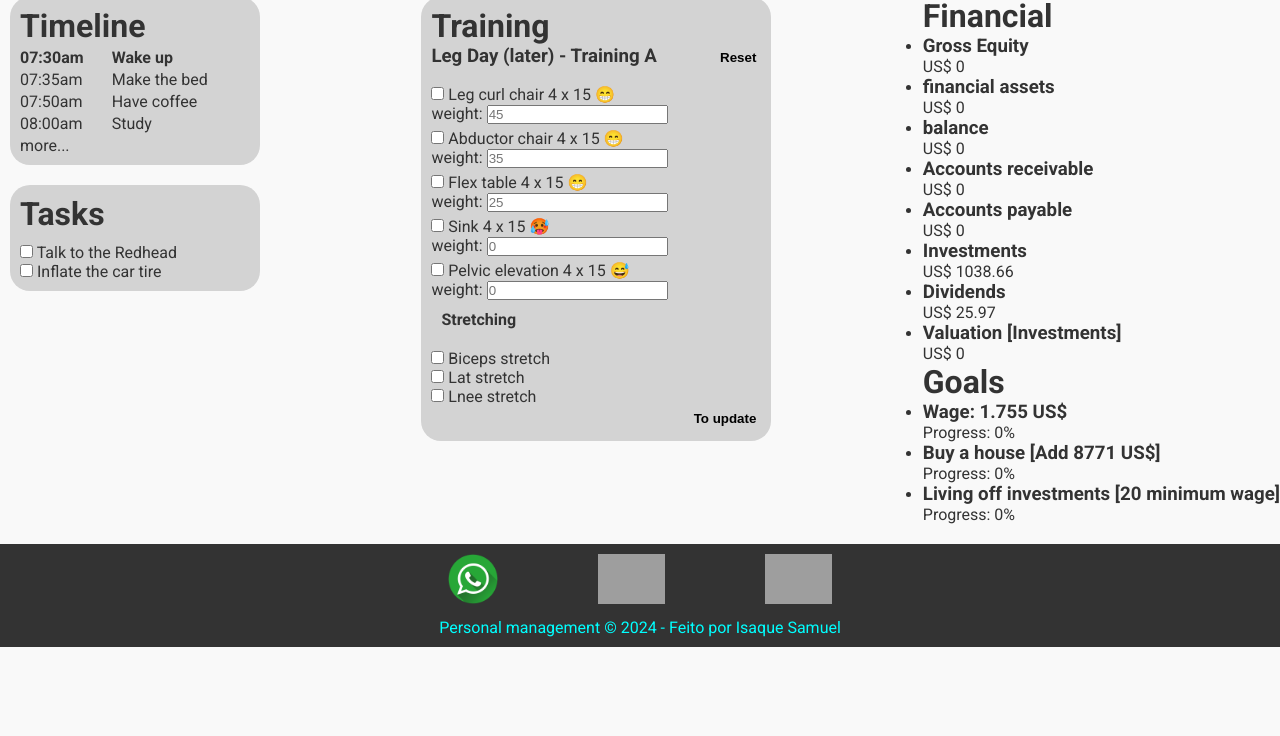
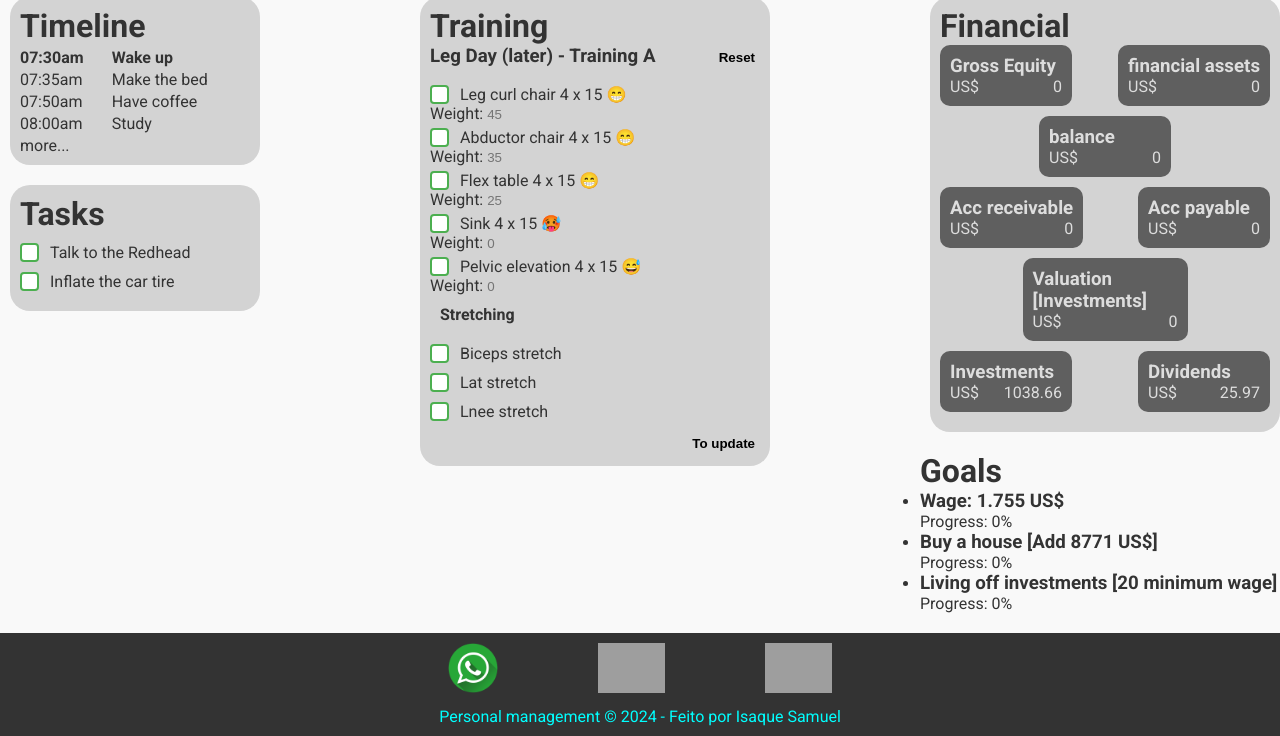
Before and after one commit to devIsaque03/my-website-javascript, a plain HTML site: page assets/html/main.html in a window 1280 px wide. Shown: the part 127-863 px from the top of the page. Before the commit the page ends 800 px from the top, so only its background shows below. Drawn offline with Linux system fonts and the light colour scheme; grey boxes are pictures that could not be loaded.

Commit message:
continuing

```diff
--- a/assets/css/main.css
+++ b/assets/css/main.css
@@ -47,6 +47,10 @@
     list-style: none;
 }
 
+.containertasks ul li {
+    margin-bottom: 10px;
+}
+
 .body {
     display: flex;
     width: 100%;
@@ -87,14 +91,77 @@
     margin-top: 5px;
 }
 
-input[type="checkbox"]:checked + label {
-    border: none;
-}
 
 .academy h4 {
     margin: 10px
 }
 
+.academy input {
+    border: none;
+    background-color: rgb(211, 211, 211);
+}
+
+.academy input:focus {
+    outline: none;
+}
+
+.containerstretching li {
+    margin-bottom: 10px;
+}
+
 .containerbutton {
     text-align: right;
 }
+
+.summaryFinancial {
+    margin-left: 10px;
+    margin-bottom: 20px;
+    width: 350px;
+    background-color: rgb(211, 211, 211);
+    border-radius: 20px;
+    padding: 10px 10px 10px 10px;
+}
+
+.summaryFinancial ul {
+    list-style-type: none;
+}
+
+.summaryFinancial li {
+    min-width: 40%;
+    max-width: 50%;
+    background-color: #5f5f5f;
+    color: #ddd;
+    padding: 10px;
+    margin-bottom: 10px;
+    border-radius: 10px;
+}
+
+.summaryFinancial li p {
+    display: flex;
+    justify-content: space-between;
+}
+
+.containerfinance1 {
+    display: flex;
+    justify-content: space-between;
+}
+
+.containerfinance2 {
+    display: flex;
+    justify-content: center;
+}
+
+.containerfinance3 {
+    display: flex;
+    justify-content: space-between;
+}
+
+.containerfinance4 {
+    display: flex;
+    justify-content: center;
+}
+
+.containerfinance5 {
+    display: flex;
+    justify-content: space-between;
+}
--- /dev/null
+++ b/assets/css/styleinput.css
@@ -0,0 +1,43 @@
+/* Esconde o checkbox padrão */
+input[type="checkbox"] {
+  display: none;
+}
+
+/* Cria o estilo personalizado do checkbox */
+input[type="checkbox"] + label {
+  position: relative;
+  padding-left: 30px; /* Espaço à esquerda para a "caixa" */
+  cursor: pointer;
+  font-size: 16px;
+  color: #333;
+}
+
+/* Cria a "caixa" do checkbox */
+input[type="checkbox"] + label::before {
+  content: "";
+  position: absolute;
+  left: 0;
+  top: 0;
+  width: 15px;
+  height: 15px;
+  border: 2px solid #4CAF50;
+  border-radius: 4px;
+  background-color: white;
+  transition: background-color 0.3s;
+}
+
+/* Estilo para o checkbox marcado */
+input[type="checkbox"]:checked + label::before {
+  background-color: #4CAF50;
+  border-color: #4CAF50;
+}
+
+/* Ícone de "check" quando marcado */
+input[type="checkbox"]:checked + label::after {
+  content: "✔";
+  position: absolute;
+  left: 3px;
+  top: 5;
+  color: white;
+  font-size: 16px;
+}
--- a/assets/css/teste.css
+++ /dev/null
@@ -1,43 +0,0 @@
-/* Esconde o checkbox padrão */
-input[type="checkbox"] {
-    display: none;
-  }
-
-  /* Cria o estilo personalizado do checkbox */
-  input[type="checkbox"] + label {
-    position: relative;
-    padding-left: 30px; /* Espaço à esquerda para a "caixa" */
-    cursor: pointer;
-    font-size: 16px;
-    color: #333;
-  }
-
-  /* Cria a "caixa" do checkbox */
-  input[type="checkbox"] + label::before {
-    content: "";
-    position: absolute;
-    left: 0;
-    top: 0;
-    width: 20px;
-    height: 20px;
-    border: none;
-    /* border-radius: 4px; Cantos arredondados (opcional) */
-    background-color: white;
-    transition: background-color 0.3s;
-  }
-
-  /* Estilo para o checkbox marcado */
-  input[type="checkbox"]:checked + label::before {
-    background-color: #4CAF50;
-    border-color: #4CAF50;
-  }
-
-  /* Ícone de "check" quando marcado */
-  input[type="checkbox"]:checked + label::after {
-    content: "✔";
-    position: absolute;
-    left: 3px;
-    top: 0;
-    color: white;
-    font-size: 16px;
-  }
--- a/assets/html/main.html
+++ b/assets/html/main.html
@@ -8,6 +8,7 @@
     <link rel="icon" type="image/x-icon" href="./img/favicon.ico">
     <link rel="stylesheet" href="../css/main.css">
     <link rel="stylesheet" href="../css/first.css">
+    <link rel="stylesheet" href="../css/styleinput.css">
 
     <!-- Fonte -->
     <link rel="preconnect" href="https://fonts.googleapis.com">
@@ -128,37 +129,37 @@
                     <li>
                         <input type="checkbox" id="training1" name="training1" class="training">
                         <label for="training1">Leg curl chair 4 x 15 😁</label> <br>
-                        <label for="weight1">weight:</label>
+                        <label for="weight1">Weight:</label>
                         <input id="weight1" name="weight1" placeholder="45" class="weight">
                     </li>
                     <li>
                         <input type="checkbox" id="training2" name="training2">
                         <label for="training2">Abductor chair 4 x 15 😁</label> <br>
-                        <label for="weight2">weight:</label>
+                        <label for="weight2">Weight:</label>
                         <input id="weight2" placeholder="35">
                     </li>
                     <li>
                         <input type="checkbox" id="training3" name="training3">
                         <label for="training3">Flex table 4 x 15 😁</label> <br>
-                        <label for="weight3">weight:</label>
+                        <label for="weight3">Weight:</label>
                         <input id="weight3" placeholder="25">
                     </li>
                     <li>
                         <input type="checkbox" id="training4" name="training4">
                         <label for="training4">Sink 4 x 15 🥵</label> <br>
-                        <label for="weight4">weight:</label>
+                        <label for="weight4">Weight:</label>
                         <input id="weight4" placeholder="0">
                     </li>
                     <li>
                         <input type="checkbox" id="training5" name="training5">
                         <label for="training5">Pelvic elevation 4 x 15 😅</label> <br>
-                        <label for="weight5">weight:</label>
+                        <label for="weight5">Weight:</label>
                         <input id="weight5" placeholder="0">
                     </li>
                 </ul>
 
                 <h4>Stretching</h4>
-                <ul>
+                <ul class="containerstretching">
                     <li>
                         <input type="checkbox" id="stretching1" name="stretching1">
                         <label for="stretching1">Biceps stretch</label>
@@ -173,6 +174,7 @@
                     </li>
                 </ul>
 
+
                 <div class="containerbutton">
                     <button>To update</button>
                 </div>
@@ -181,50 +183,76 @@
         </div>
 
         <div class="column3">
-            <div name="summaryFinancial"> <!-- --------------------------------------------------------------------------------------------------------------------------- -->
+            <div name="summaryFinancial" class="summaryFinancial"> <!-- --------------------------------------------------------------------------------------------------------------------------- -->
                 <h1>Financial</h1>
 
                 <ul>
+                    <div class="containerfinance1">
                         <li>
                             <h3>Gross Equity</h3>
+                            <p>
                                 <span name="money1">US$</span>
-                        <span name="number1">0</span>
+                                <span name="number1" class="numbers">0</span>
+                            </p>
                         </li>
                         <li>
                             <h3>financial assets</h3>
+                            <p>
                                 <span name="money2">US$</span>
-                        <span name="number2">0</span>
+                                <span name="number2"  class="numbers">0</span>
+                            </p>
+                        </li>
+                    </div>
+                    <div class="containerfinance2">
+                        <li>
+                            <h3>balance</h3>
+                            <P>
+                                <span name="money3">US$</span>
+                                <span name="number3"  class="numbers">0</span>
+                            </P>
+                        </li>
+                    </div>
+                    <div class="containerfinance3">
+                        <li>
+                            <h3>Acc receivable</h3>
+                            <p>
+                                <span name="money4">US$</span>
+                                <span name="number4"  class="numbers">0</span>
+                            </p>
                         </li>
                         <li>
-                        <h3>balance</h3>
-                        <span name="money3">US$</span>
-                        <span name="number3">0</span>
+                            <h3>Acc payable</h3>
+                            <p>
+                                <span name="money5">US$</span>
+                                <span name="number5"  class="numbers">0</span>
+                            </p>
                         </li>
+                    </div>
+                    <div class="containerfinance4">
                         <li>
-                        <h3>Accounts receivable</h3>
+                            <h3>Valuation [Investments]</h3>
+                            <p>
                                 <span name="money4">US$</span>
-                        <span name="number4">0</span>
+                                <span name="number4" class="numbers">0</span>
+                            </p>
                         </li>
-                    <li>
-                        <h3>Accounts payable</h3>
-                        <span name="money5">US$</span>
-                        <span name="number5">0</span>
-                    </li>
+                    </div>
+                    <div class="containerfinance5">
                         <li>
                             <h3>Investments</h3>
+                            <p>
                                 <span name="money5">US$</span>
-                        <span name="number5">1038.66</span>
+                                <span name="number5"  class="numbers">1038.66</span>
+                            </p>
                         </li>
                         <li>
                             <h3>Dividends</h3>
+                            <p>
                                 <span name="money4">US$</span>
-                        <span name="number4">25.97</span>
+                                <span name="number4" class="numbers">25.97</span>
+                            </p>
                         </li>
-                    <li>
-                        <h3>Valuation [Investments]</h3>
-                        <span name="money4">US$</span>
-                        <span name="number4">0</span>
-                    </li>
+                    </div>
                 </ul>
             </div>
 
```
Also changed, not shown: assets/html/teste.html (+15 -2 lines). Lines whose indentation alone changed are shown as unchanged.
